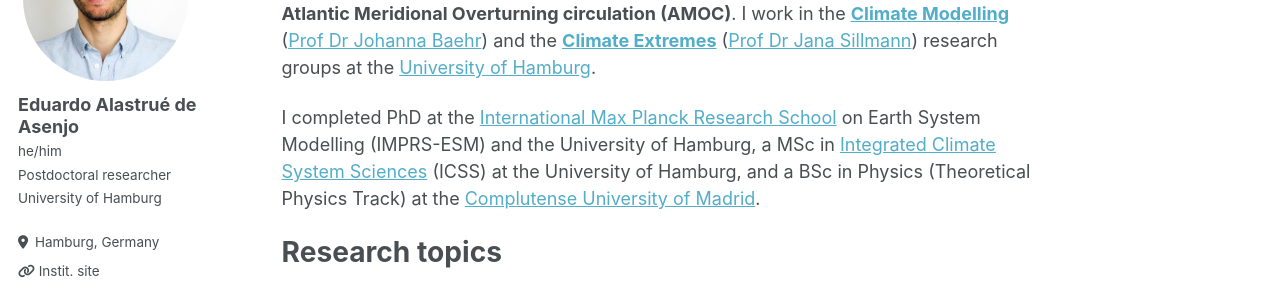
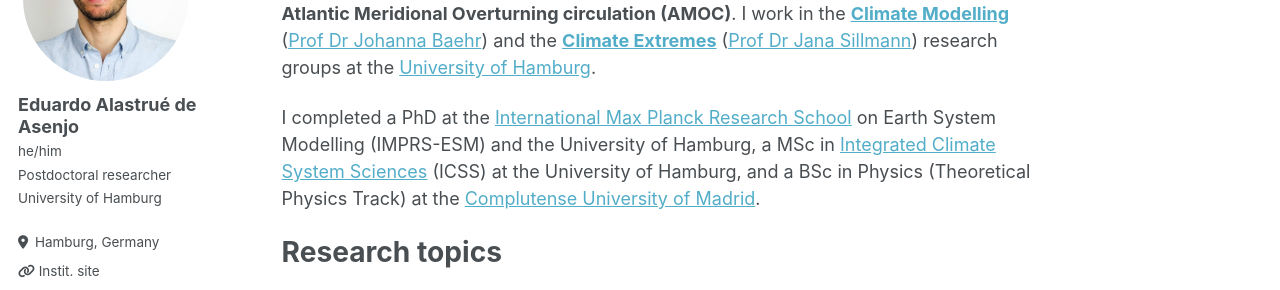
Before and after one commit to edualas/edualas.github.io, a Jekyll site: the page built from _pages/about.md, in a window 1280 px wide and 1070 px high. Shown: the part 195-485 px from the top of the window. Built offline with Jekyll 4.4.1, drawn with Linux system fonts in a browser that asks for light colours; some web fonts are replaced.

Commit message:
Fix typo

```diff
--- a/_pages/about.md
+++ b/_pages/about.md
@@ -10,7 +10,7 @@ redirect_from:
 # About me
 I am a postdoctoral researcher on Earth system modelling, with a focus on impacts of the **Atlantic Meridional Overturning circulation (AMOC)**. I work in the **[Climate Modelling](https://www.ifm.uni-hamburg.de/en/workareas/climatemodelling.html){:target="_blank"}** ([Prof Dr Johanna Baehr](https://www.ifm.uni-hamburg.de/en/institute/staff/baehr.html){:target="_blank"}) and the **[Climate Extremes](https://www.fnk.uni-hamburg.de/2-research/research-group-climate-extremes.html){:target="_blank"}** ([Prof Dr Jana Sillmann](https://www.fnk.uni-hamburg.de/2-research/research-group-climate-extremes/team/sillmann-jana.html){:target="_blank"}) research groups at the [University of Hamburg](https://www.uni-hamburg.de/en.html){:target="_blank"}.
 
-I completed PhD at the [International Max Planck Research School](https://mpimet.mpg.de/en/career/imprs-esm){:target="_blank"} on Earth System Modelling (IMPRS-ESM) and the University of Hamburg, a MSc in [Integrated Climate System Sciences](https://www.geo.uni-hamburg.de/en/studium/master/msc-icss.html){:target="_blank"} (ICSS) at the University of Hamburg, and a BSc in Physics (Theoretical Physics Track) at the [Complutense University of Madrid](https://www.ucm.es/english){:target="_blank"}.
+I completed a PhD at the [International Max Planck Research School](https://mpimet.mpg.de/en/career/imprs-esm){:target="_blank"} on Earth System Modelling (IMPRS-ESM) and the University of Hamburg, a MSc in [Integrated Climate System Sciences](https://www.geo.uni-hamburg.de/en/studium/master/msc-icss.html){:target="_blank"} (ICSS) at the University of Hamburg, and a BSc in Physics (Theoretical Physics Track) at the [Complutense University of Madrid](https://www.ucm.es/english){:target="_blank"}.
 
 # Research topics
 - Atlantic Meridional Overturning Circulation (AMOC)
```
